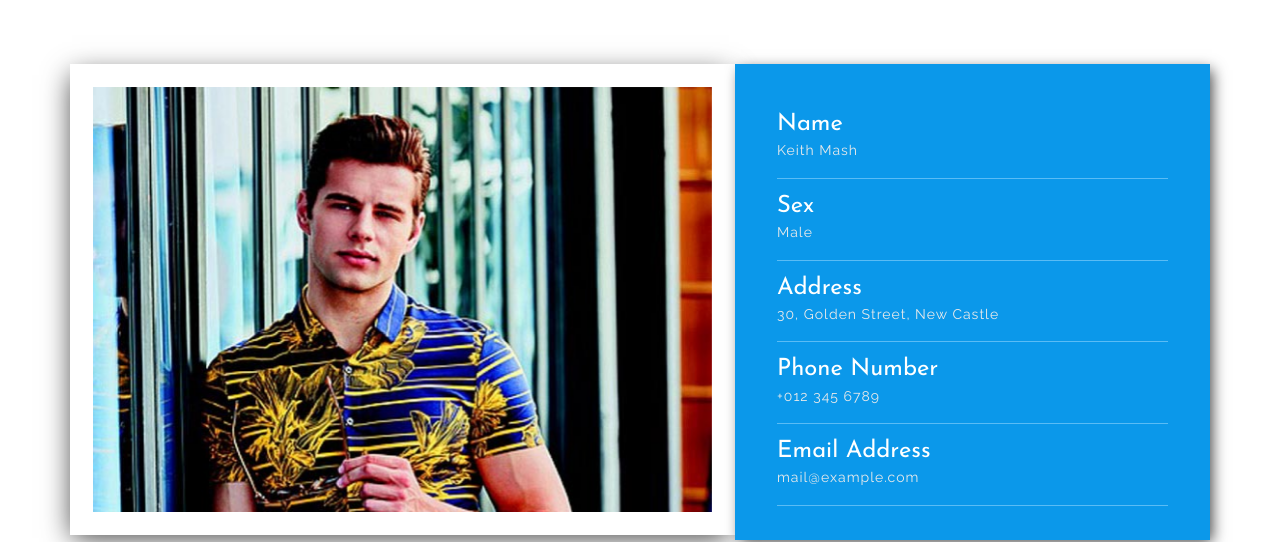
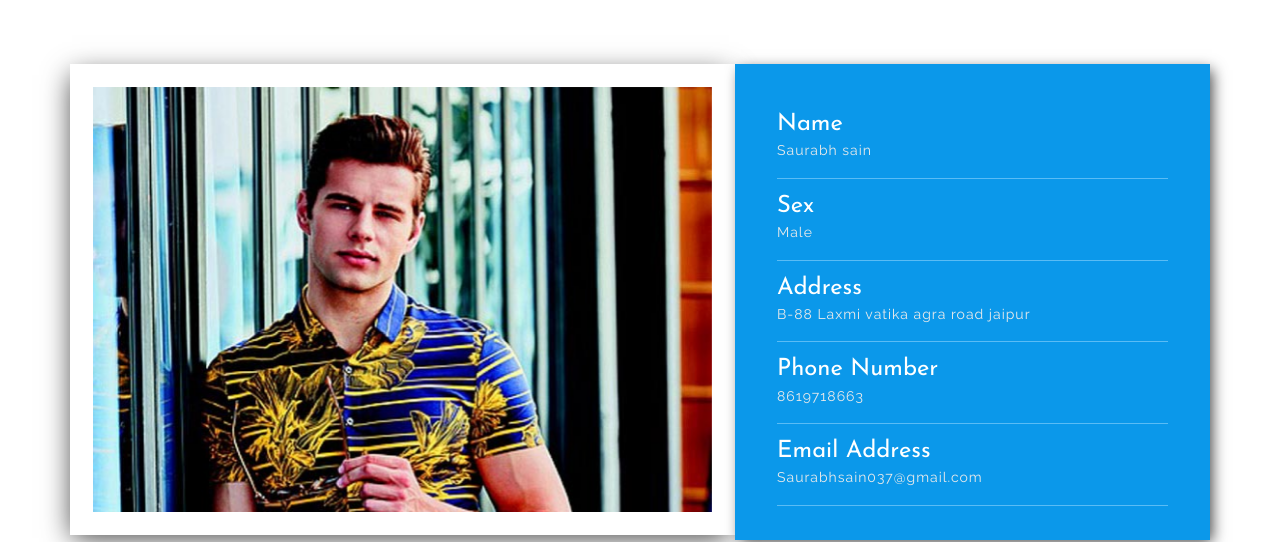
Before and after one commit to Saurabhs01/Saurabhdata, a plain HTML site: page index.html in a window 1280 px wide. Shown: the part 1000-1542 px from the top of the page. Drawn offline with Linux system fonts and the light colour scheme.

Commit message:
Update index.html

```diff
--- a/index.html
+++ b/index.html
@@ -99,7 +99,7 @@ function hideURLbar(){ window.scrollTo(0,1); } </script>
 			<div class="col-md-5 w3ls-agile-left">
 				<div class="w3ls-agile-left-info">
 					<h4>Name</h4>
-					<p>Keith Mash</p>
+					<p>Saurabh sain</p>
 				</div>
 				<div class="w3ls-agile-left-info">
 					<h4>Sex</h4>
@@ -107,15 +107,15 @@ function hideURLbar(){ window.scrollTo(0,1); } </script>
 				</div>
 				<div class="w3ls-agile-left-info">
 					<h4>Address</h4>
-					<p> 30, Golden Street, New Castle</p>
+					<p> B-88 Laxmi vatika agra road jaipur</p>
 				</div>
 				<div class="w3ls-agile-left-info">
 					<h4>Phone Number</h4>
-					<p>+012 345 6789</p>
+					<p>8619718663</p>
 				</div>
 				<div class="w3ls-agile-left-info">
 					<h4>Email Address</h4>
-					<p><a href="mailto:example@email.com">mail@example.com</a></p>
+					<p><a href="mailto:Saurabhsain037@email.com">Saurabhsain037@gmail.com</a></p>
 				</div>
 			</div>
 		</div>
```
